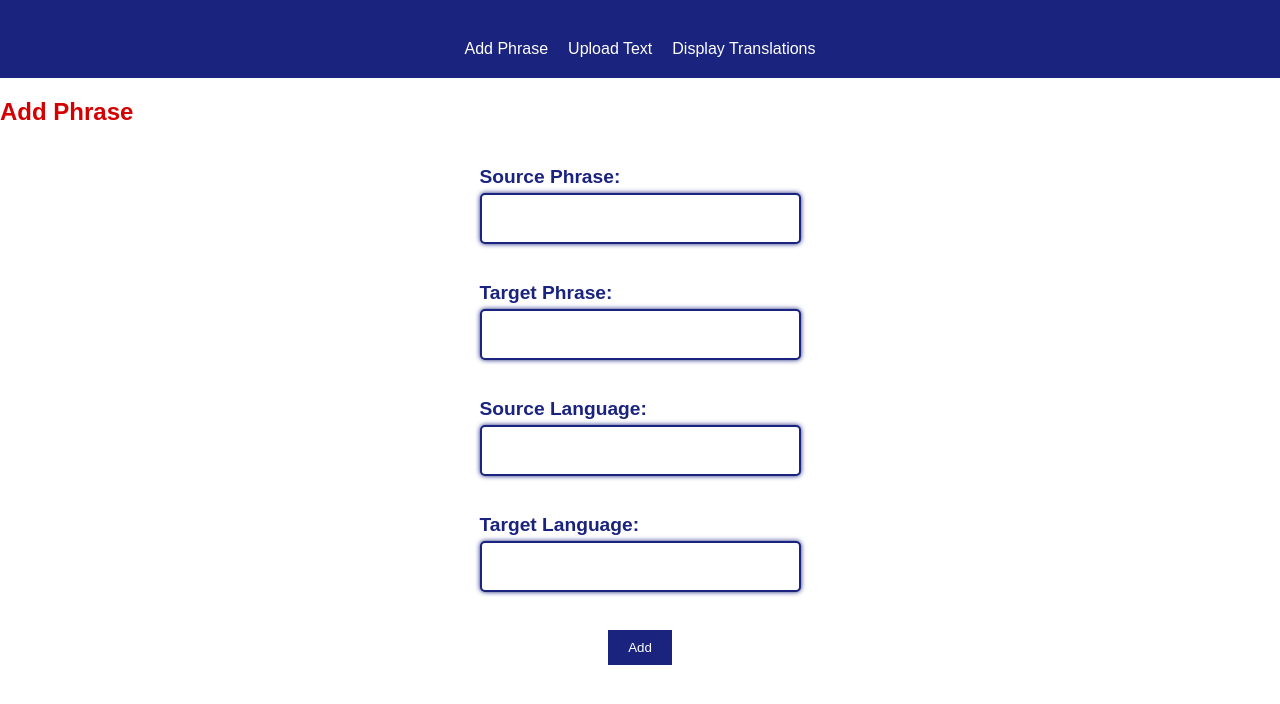
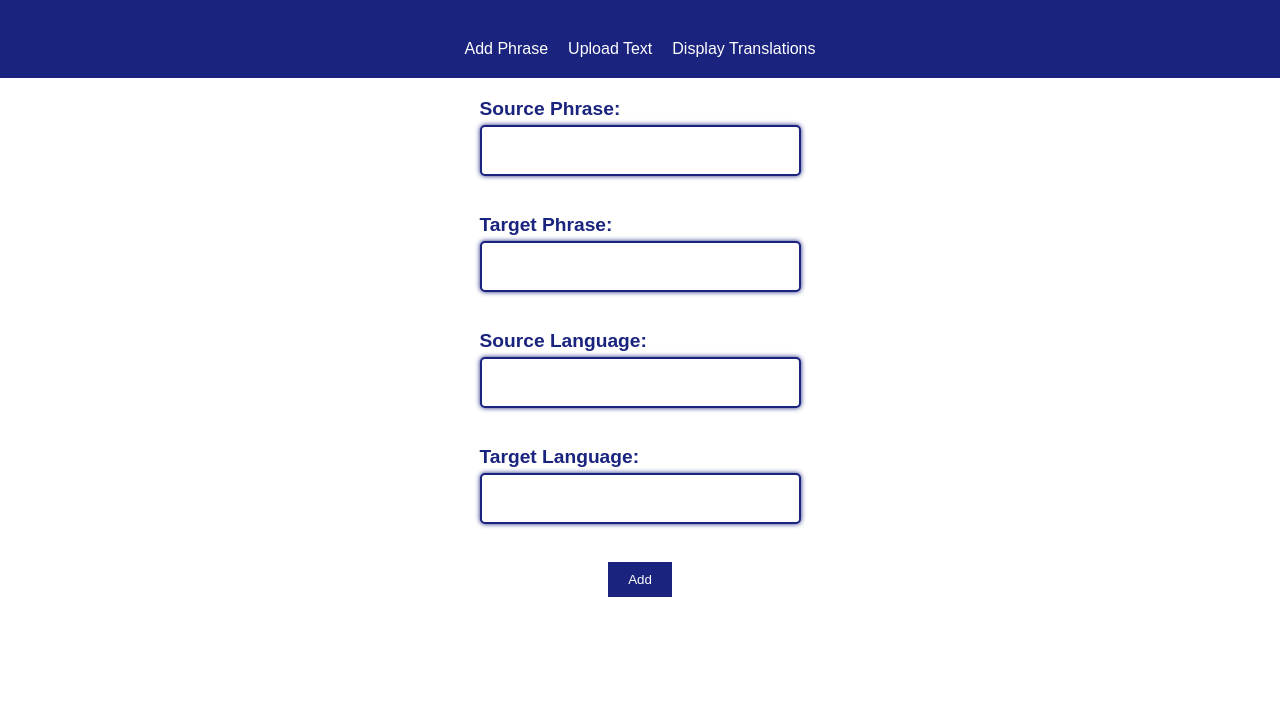
Before and after one commit to lukasz-pudlo/langcache, a React (Create React App) app in the folder langcache-frontend/: page /add_phrase in a window 1280 px wide. Shown: the top 704 px of the page. Built offline with nearby package versions, Linux system fonts and the light colour scheme.

Commit message:
Remove page titles

```diff
--- a/langcache-frontend/src/components/AddPhrase.js
+++ b/langcache-frontend/src/components/AddPhrase.js
@@ -32,7 +32,6 @@ const AddPhrase = () => {
 
   return (
     <div>
-      <h2>Add Phrase</h2>
       <form onSubmit={handleSubmit}>
         <label>
           Source Phrase:
--- a/langcache-frontend/src/components/DisplayTranslations.js
+++ b/langcache-frontend/src/components/DisplayTranslations.js
@@ -30,7 +30,6 @@ const DisplayTranslations = () => {
 
   return (
     <div>
-      <h2>Translations</h2>
       {translations.length > 0 ? (
         <div className="translation-display">
           <p>
--- a/langcache-frontend/src/components/UploadText.js
+++ b/langcache-frontend/src/components/UploadText.js
@@ -24,7 +24,6 @@ const UploadText = () => {
 
   return (
     <div>
-      <h2>Upload Text</h2>
       <form onSubmit={handleSubmit}>
         <label>
           Text:
```
